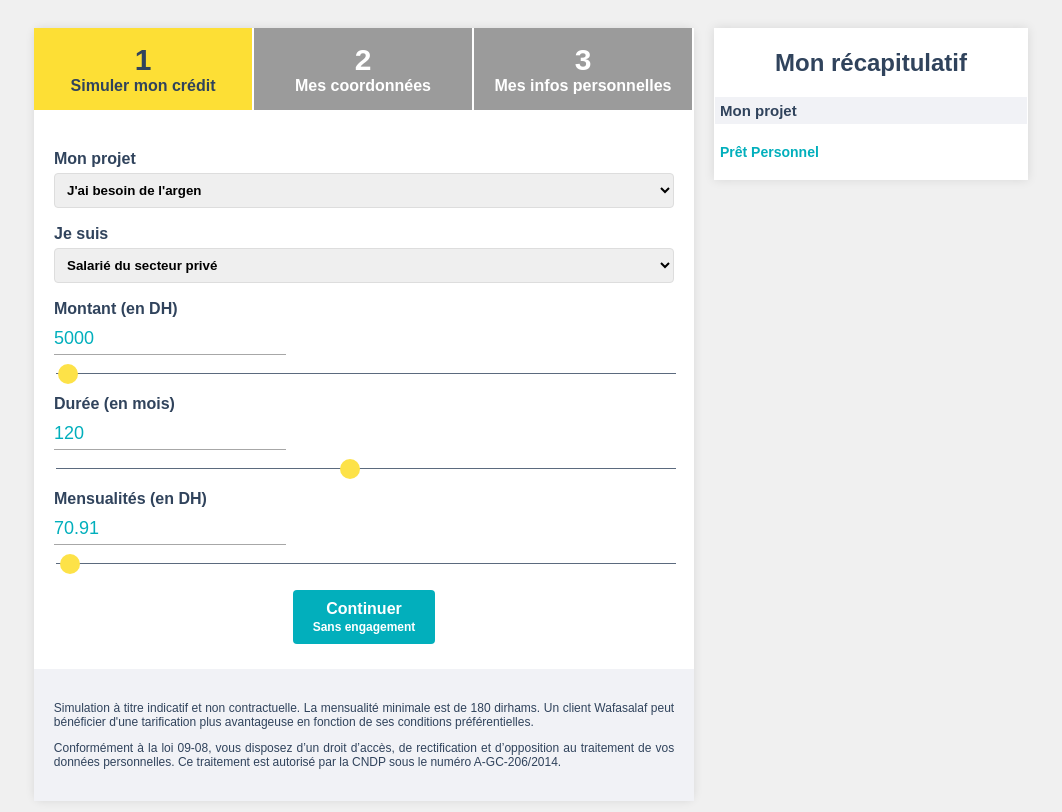
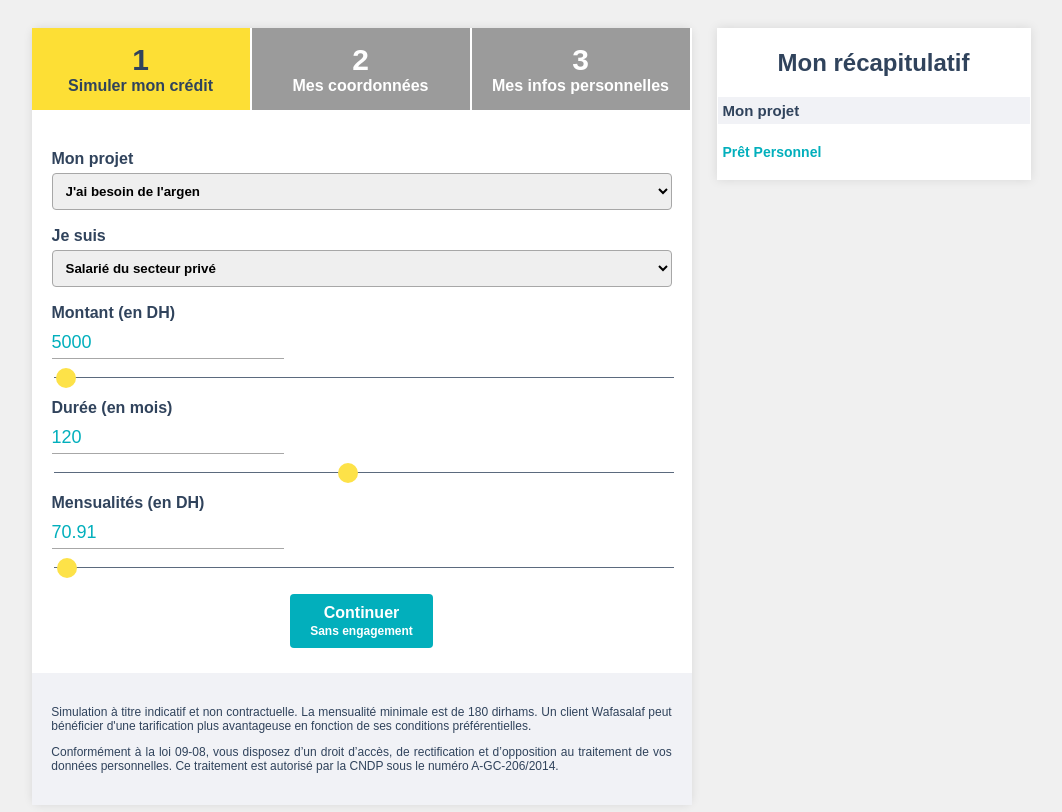
Before and after one commit to J-Maryam/Credit-Bancaire, a plain HTML site: page index.html in a window 1280 px wide. Shown: the whole page, without its empty margins (109-1171 px from the left). Drawn offline with Linux system fonts and the light colour scheme.

Commit message:
update the fist form (step 1)

```diff
--- a/sass/style.scss
+++ b/sass/style.scss
@@ -46,7 +46,7 @@ body {
     background: $range-color;
     outline: none;
     opacity: 0.9;
-      transition: opacity .2s;
+    transition: opacity 0.2s;
     margin-top: 10px;
 
     &::-webkit-slider-thumb {
@@ -93,7 +93,6 @@ body {
   }
 }
 
-
 .form {
   padding: 20px;
 }
@@ -132,8 +131,8 @@ body {
 
   select {
     width: 100%;
-    padding: 8px;
-    border: 1px solid #ddd;
+    padding: 9px;
+    border: 1px solid $border-color;
     border-radius: 4px;
     font-weight: bold;
   }
@@ -174,11 +173,11 @@ body {
 }
 
 .summary {
+  margin-left: 25px;
   max-width: 26%;
   flex: 1;
   background-color: white;
   height: 50%;
-  margin-left: 20px;
   box-shadow: 0 0 10px rgba(0, 0, 0, 0.1);
   padding: 1px;
   .title {
```
Also changed, not shown: css/style.css, sass/style.css, 2 other files. Lines whose indentation alone changed are shown as unchanged.
